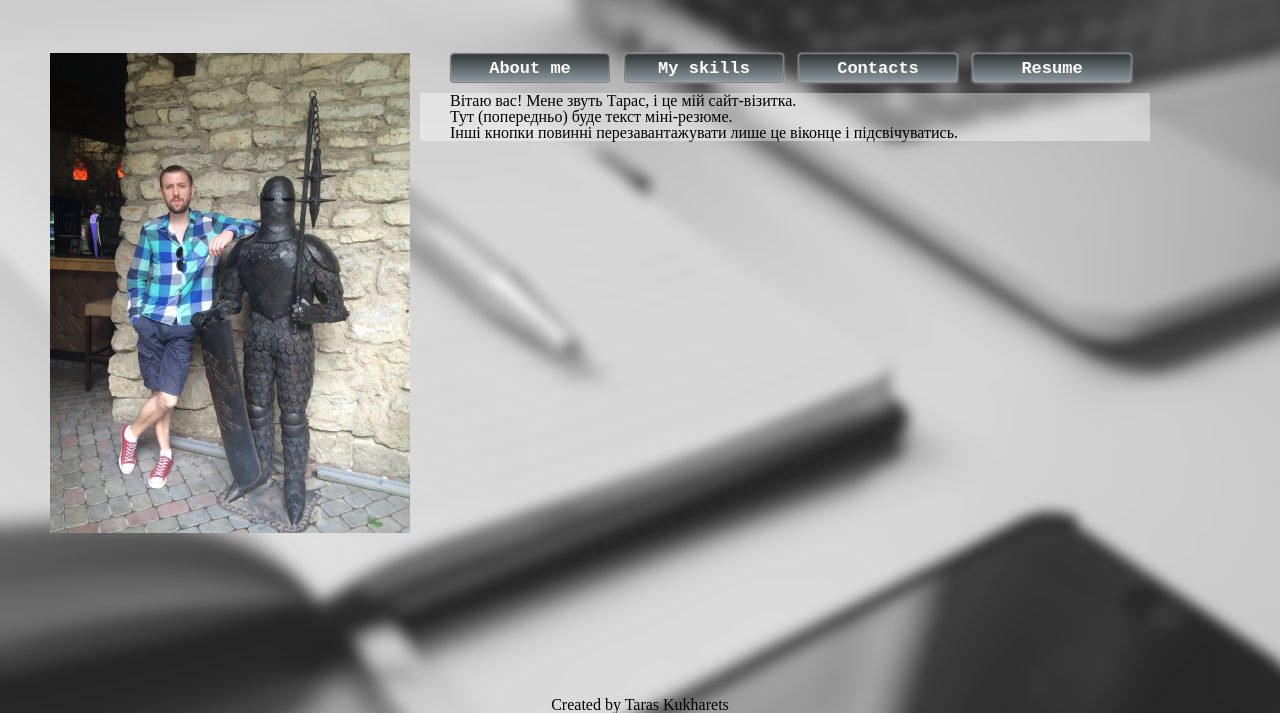
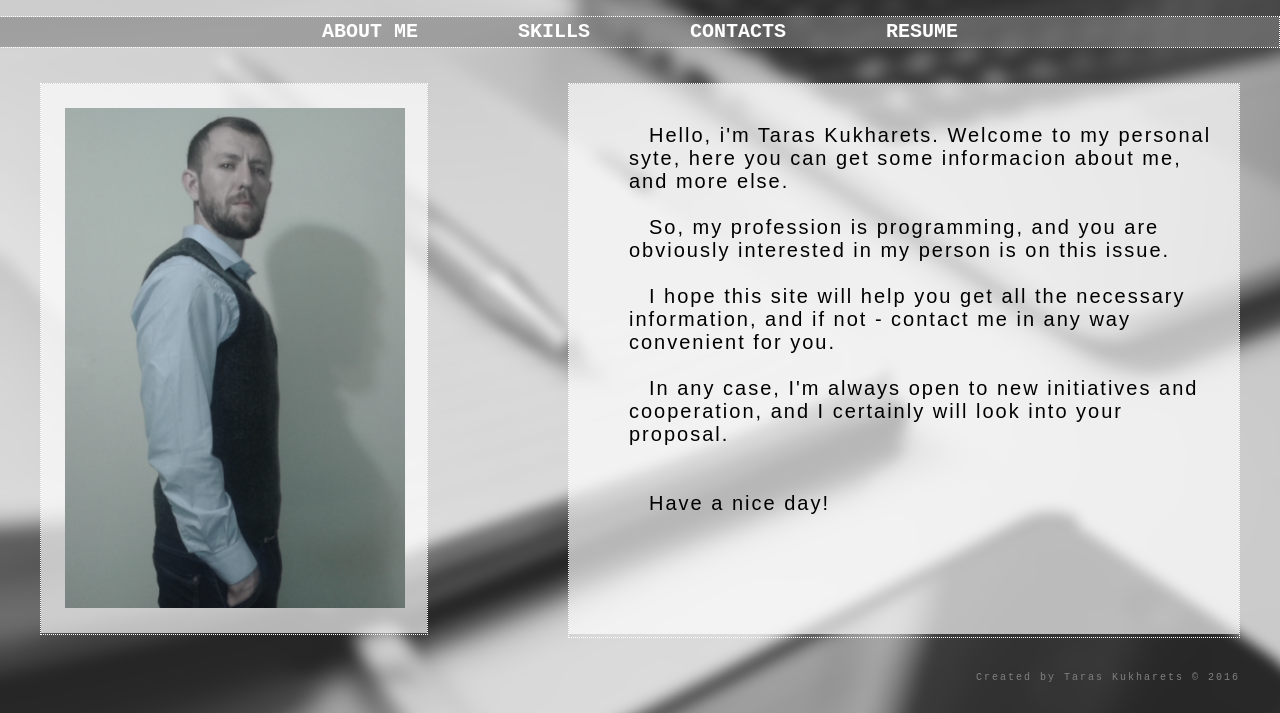
Before and after one commit to kukharets/mypage, a plain HTML site: page index.html in a window 1280 px wide. Shown: the part 87-800 px from the top of the page. Drawn offline with nearby package versions, Linux system fonts and the light colour scheme.

Commit message:
nightwork

```diff
--- a/index.css
+++ b/index.css
@@ -1,141 +1,32 @@
-
-html, body, div, span, applet, object, iframe,
-h1, h2, h3, h4, h5, h6, p, blockquote, pre,
-a, abbr, acronym, address, big, cite, code,
-del, dfn, em, img, ins, kbd, q, s, samp,
-small, strike, strong, sub, sup, tt, var,
-b, u, i, center,
-dl, dt, dd, ol, ul, li,
-fieldset, form, label, legend,
-table, caption, tbody, tfoot, thead, tr, th, td,
-article, aside, canvas, details, embed,
-figure, figcaption, footer, header, hgroup,
-menu, nav, output, ruby, section, summary,
-time, mark, audio, video {
-	margin: 0;
-	padding: 0;
-	border: 0;
-	font-size: 100%;
-	font: inherit;
-	vertical-align: baseline;
+body { background: url(img/fon.png);
 }
-/* HTML5 display-role reset for older browsers */
-article, aside, details, figcaption, figure,
-footer, header, hgroup, menu, nav, section {
-	display: block;
+#body{margin-left: auto;
+    margin-right: auto;max-width: 1280px}
+header {font:40px "Courier New"; letter-spacing:5px;color:white;}
+#pdown {font:15px "Courier New"; letter-spacing:5px;color:white;margin-top: 0px}
+ul li a {font:10px "Courier New"; text-decoration:none; color: white;padding-top: 3px;}
+ul{position: absolute; top: -5px; right:0px;
 }
-body {
-	line-height: 1;
-}
-ol, ul {
-	list-style: none;
-}
-blockquote, q {
-	quotes: none;
-}
-blockquote:before, blockquote:after,
-q:before, q:after {
-	content: '';
-	content: none;
-}
-table {
-	border-collapse: collapse;
-	border-spacing: 0;
-}
+li {height: 20px}
+body header p {text-align: center;margin-top: 25px;}
+#line {position:absolute;margin-top: 16px;border-style: dotted ;border-width:1px;border-color: white;
+z-index: -1;right: 0px}
+#menu {margin-top: 20px;font: 20px "Courier New";color:white;font-weight: bold; z-index: 1000; text-align: center}
+#menutext {
 
 
+    }
+a {padding-left: 50px;
+padding-right: 50px;}
 
+#me {position: absolute;padding:65px;}
+#left {border-style: dotted ;border-width:1px;border-color: white; margin: 40px;float:left;}
+#right {border-style: dotted ;border-width:1px;border-color: white; margin: 40px;float:right;}
+article { text-align: center}
+#maintext {position: absolute; margin:10px; text-align: left;font:20px "Arial"; letter-spacing:2px;color:black;
+margin-top:40px;}
+p {
+    text-indent: 20px; /* Отступ первой строки в пикселах */
+   }
 
-
-
-
-
-
-
-
-
-
-
-
-
-
-
-
-
-
-
-body { background: url(img/fon.png);margin-left: auto;
-    margin-right: auto;
-}
-aside  {float:left;margin-left: 50px;margin-top: 50px;padding-right: 40px;padding-bottom: 20px}
-img {cursor: pointer;
-
-}
-nav {margin-left: 30px;margin-top: 50px;}
-footer {
-   position:absolute;
-   bottom:0;
-   width:100%;
-
-   text-align: center;
-    margin-left: auto;
-    margin-right: auto;
-    margin-bottom: auto;
-}
-button {text-decoration:none; text-align:center;
- /*padding:11px 33px; */
-   width:160px;height:30px;
-   margin-bottom: 10px;    margin-right: 10px;
- border:solid 1px gray;
- -webkit-border-radius:4px;
- -moz-border-radius:4px;
- border-radius: 4px;
- font:17px "Courier New", Courier, monospace;
- font-weight:bold;
- color:#fcfcfc;
- background-color:#2f3638;
- background-image: -moz-linear-gradient(top, #2f3638 0%, #8e9a9e 100%);
- background-image: -webkit-linear-gradient(top, #2f3638 0%, #8e9a9e 100%);
- background-image: -o-linear-gradient(top, #2f3638 0%, #8e9a9e 100%);
- background-image: -ms-linear-gradient(top, #2f3638 0% ,#8e9a9e 100%);
- filter: progid:DXImageTransform.Microsoft.gradient( startColorstr='#8e9a9e', endColorstr='#8e9a9e',GradientType=0 );
- background-image: linear-gradient(top, #2f3638 0% ,#8e9a9e 100%);
- -webkit-box-shadow:0px 0px 2px #bababa, inset 0px 0px 1px #ffffff;
- -moz-box-shadow: 0px 0px 2px #bababa,  inset 0px 0px 1px #ffffff;
- box-shadow:0px 0px 2px #bababa, inset 0px 0px 1px #ffffff;
-
-  }
-
- button:hover{
-   width:160px;height:30px;
- /*padding:11px 33px; */
- border:solid 1px #000000;
- -webkit-border-radius:4px;
- -moz-border-radius:4px;
- border-radius: 4px;
- font:17px "Courier New", Courier, monospace;
- font-weight:bold;
- color:#e5ffff;
- background-color:#2f3638;
- background-image: -moz-linear-gradient(top, #2f3638 0%, #8e9a9e 100%);
- background-image: -webkit-linear-gradient(top, #2f3638 0%, #8e9a9e 100%);
- background-image: -o-linear-gradient(top, #2f3638 0%, #8e9a9e 100%);
- background-image: -ms-linear-gradient(top, #2f3638 0% ,#8e9a9e 100%);
- filter: progid:DXImageTransform.Microsoft.gradient( startColorstr='#8e9a9e', endColorstr='#8e9a9e',GradientType=0 );
- background-image: linear-gradient(top, #2f3638 0% ,#8e9a9e 100%);
- -webkit-box-shadow:0px 0px 2px #bababa, inset 0px 0px 1px #ffffff;
- -moz-box-shadow: 0px 0px 2px #bababa,  inset 0px 0px 1px #ffffff;
- box-shadow:0px 0px 2px #bababa, inset 0px 0px 1px #ffffff;
-
- }
-header {font:40px "Courier New";color:white;}
-/*article{margin-left: 460px;height: 400px;width: 710px;*/
-/* border-color: black; position: absolute;*/
-/*}*/
-/*#im {margin-left: 460px;height: 400px;width: 710px;*/
-/* border-color: black; position: absolute;opacity: 0.5}*/
-/*#pic {;height: 440px;width: 710px; margin-left:10px;*/
-/* border-color: black; position: absolute;opacity: 0.5;z-index: -1}*/
-/* #art {font:19px "cambria",Times, serif  ;font-weight: 500;color:black;z-index: 1000;}*/
-#im {;background-image:url("img/white.png");max-width: inherit;padding: inherit;margin-right: 130px;
-    margin-left: 420px;}
+footer {position: absolute;bottom: 30px;right:40px;font:10px "Courier New"; letter-spacing:2px;color:gray;text-align: center;}
--- a/index.html
+++ b/index.html
@@ -1,62 +1,73 @@
 <!DOCTYPE html>
 <html>
 <head>
+    <link rel="stylesheet" href="reset.css">
     <link rel="stylesheet" href="index.css">
     <meta charset="UTF-8">
     <title>Taras Kukharets</title>
+     <script
+          src="https://code.jquery.com/jquery-3.1.0.slim.min.js"
+          integrity="sha256-cRpWjoSOw5KcyIOaZNo4i6fZ9tKPhYYb6i5T9RSVJG8="
+          crossorigin="anonymous"></script>
 </head>
 <body>
-<header>
-    <h1 align="right"><img src="img/United-States-Flag-16.png"><img src=img/Ukraine-Flag-16.png><img src="img/Russia-Flag-16.png">
-    </h1>
-    <center><big>Taras Kukharets</big></center>
-</header>
-<aside>
-    <img src="img/knight.png">
-</aside>
-<nav>
-    <!--<img onclick="skills('aboutme');" src="img/aboutme.png" alt="Про мене">-->
-    <!--<img onclick="skills();" src="img/skills.png" alt= " Навички">-->
-    <!--<img onclick="skills();" src="img/contacts.png" alt="Контакти">-->
-    <!--<img onclick="skills();" src="img/resume.png" alt="Резюме">-->
-    <button style="" title="About">About me</button>
-    <button style="" title="About">My skills</button>
-    <button style="" title="About">Contacts</button>
-    <button style="" title="About">Resume</button>
-    <!--<a href="#" class="button"/>Навички </a>-->
-    <!--<a href="#" class="button"/>Контакти </a>-->
-    <!--<a href="#" class="button"/>Резюме </a>-->
+    <div id = "body">
+    <header>
+        <p>Taras Kukharets</p>
+        <p id="pdown">multilangue junior developer</p>
+        <ul>
+            <li id="mainlang"><a href="">ENG</a>
+            <li id="steplang_1"><a href="">UKR</a></li>
+            <li id="steplang_2"><a href="">RUS</a></li>
+    </ul>
+
+    </header>
+
+       <img id="line" src="img/line.png"></img>
+    <div id = "menu">
+
+        <div id ="menutext">
+        <a>ABOUT ME</a><a>SKILLS</a><a>CONTACTS</a><a>RESUME</a>
+        </div>
+        </div>
+    <img id ="me" src="img/myphotonorm.png"></img>
+    <article>
+        <img id="left" src="img/left.png"></img>
+        <div id = "right">
+        <a id = "maintext">
+            <p>Hello, i'm Taras Kukharets. Welcome to my personal syte, here you can get some
+        informacion about me, and more else.</p> <br>
+            <p>So, my profession is programming, and you are obviously interested in my person is on this issue.</p><br>
+            <p>I hope this site will help you get all the necessary information, and if not - contact me in any way convenient for you.</p><br>
+            <p>In any case, I'm always open to new initiatives and cooperation, and I certainly will look into your proposal.</p><br>
 
 
-</nav>
-<div id = "im"><p>Вітаю вас! Мене звуть Тарас, і це мій сайт-візитка.</p>
-    <p>Тут (попередньо) буде текст міні-резюме.</p>
-    <p>Інші кнопки повинні перезавантажувати лише це віконце і підсвічуватись.</p></div>
-<!--<article id="art">-->
+        <br>
+            <p>Have a nice day!</p>
 
-<!--    <p>Вітаю вас! Мене звуть Тарас, і це мій сайт-візитка.</p>-->
 
-<!--    <p>Тут (попередньо) буде текст міні-резюме.</p>-->
+            </a>
+        <img  src="img/right.png"></img></div>
 
-<!--    <p>Інші кнопки повинні перезавантажувати лише-->
-<!--        це віконце і підсвічуватись.</p>-->
+    </article></div>
+    <!--<footer>Created by Taras Kukharets © 2016</footer>-->
 
-<!--</article>-->
-<!--<div id ="im"><img id = "pic" src="img/white.png"></div>-->
-<!--<div id ="im"><img id = "pic" src="img/white.png"></div>-->
-<!--<div id = "im"></div>-->
 
+
+
+
+    <script>
+        $('#steplang_1, #steplang_2').hide();
+        $('ul').on("mouseenter", function(){
+            $('#steplang_1, #steplang_2').show();
+        })
+        $('ul').on("mouseleave", function(){
+            $('#steplang_1, #steplang_2').hide();
+        })
+
+    </script>
 <footer>
-    <small>Created by Taras Kukharets</small>
+    Created by Taras Kukharets © 2016
 </footer>
-<script type="text/javascript">
-
-    function skills(button){
-        if (button=="aboutme"){
-        document.getElementById("art").innerHTML = "lol"}
-
-    }
-</script>
-
 </body>
 </html>
--- /dev/null
+++ b/reset.css
@@ -0,0 +1,43 @@
+html, body, div, span, applet, object, iframe,
+h1, h2, h3, h4, h5, h6, p, blockquote, pre,
+a, abbr, acronym, address, big, cite, code,
+del, dfn, em, img, ins, kbd, q, s, samp,
+small, strike, strong, sub, sup, tt, var,
+b, u, i, center,
+dl, dt, dd, ol, ul, li,
+fieldset, form, label, legend,
+table, caption, tbody, tfoot, thead, tr, th, td,
+article, aside, canvas, details, embed,
+figure, figcaption, footer, header, hgroup,
+menu, nav, output, ruby, section, summary,
+time, mark, audio, video {
+	margin: 0;
+	padding: 0;
+	border: 0;
+	font-size: 100%;
+	font: inherit;
+	vertical-align: baseline;
+}
+/* HTML5 display-role reset for older browsers */
+article, aside, details, figcaption, figure,
+footer, header, hgroup, menu, nav, section {
+	display: block;
+}
+body {
+	line-height: 1;
+}
+ol, ul {
+	list-style: none;
+}
+blockquote, q {
+	quotes: none;
+}
+blockquote:before, blockquote:after,
+q:before, q:after {
+	content: '';
+	content: none;
+}
+table {
+	border-collapse: collapse;
+	border-spacing: 0;
+}
```
Also changed, not shown: img/big.png (added), img/left.png (added), img/line.png (added), img/myphotonorm.png (added), img/right.png (added).
